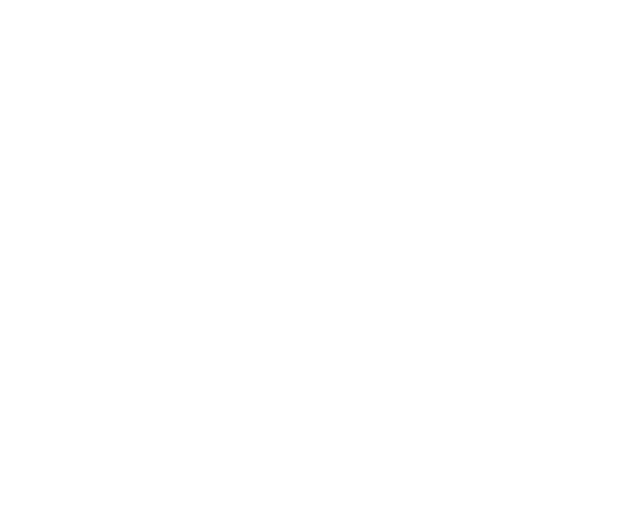
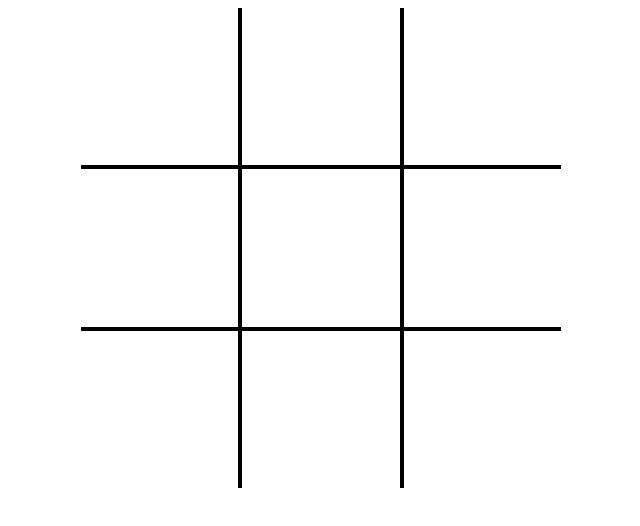
Before and after one commit to lsig/Tic-tac-toe, a website built with Vite: page index.html in a window 1280 px wide. Shown: the whole page, without its empty margins (319-959 px from the left). Built offline with nearby package versions, Linux system fonts and the light colour scheme.

Commit message:
Made gameboard in html and styled with css

```diff
--- a/app.js
+++ b/app.js
@@ -40,7 +40,7 @@ const gameBoard = (() => {
   return { getGameboard, setTile, checkWinner, checkDraw };
 })();
 
-const player = (name, mark) => {
+const player = (mark) => {
   let winner = false;
   const setMark = () => {
     gameBoard.setTile(mark);
@@ -48,3 +48,5 @@ const player = (name, mark) => {
   };
   return { setMark };
 };
+
+const displayController = (() => {})();
--- a/index.html
+++ b/index.html
@@ -7,5 +7,23 @@
     <link rel="stylesheet" href="style.css" />
     <script src="app.js" defer></script>
   </head>
-  <body></body>
+  <body>
+    <div id="gameboard">
+      <div id="row_one" class="row">
+        <div class="tile" id="t0"></div>
+        <div class="tile" id="t1"></div>
+        <div class="tile" id="t2"></div>
+      </div>
+      <div id="row_two" class="row">
+        <div class="tile" id="t3"></div>
+        <div class="tile" id="t4"></div>
+        <div class="tile" id="t5"></div>
+      </div>
+      <div id="row_three" class="row">
+        <div class="tile" id="t6"></div>
+        <div class="tile" id="t7"></div>
+        <div class="tile" id="t8"></div>
+      </div>
+    </div>
+  </body>
 </html>
--- a/style.css
+++ b/style.css
@@ -0,0 +1,38 @@
+body {
+  display: flex;
+  flex-direction: column;
+  justify-content: center;
+}
+#gameboard {
+  display: flex;
+  flex-direction: column;
+  align-self: center;
+  height: 30rem;
+  width: 30rem;
+  /* background-color: grey; */
+}
+
+.row {
+  display: flex;
+  height: 33%;
+  width: 100%;
+}
+
+.tile {
+  height: 100%;
+  width: 100%;
+}
+
+#row_one,
+#row_two {
+  border-bottom: 4px black solid;
+}
+
+#t1,
+#t2,
+#t4,
+#t5,
+#t7,
+#t8 {
+  border-left: 4px black solid;
+}
```
